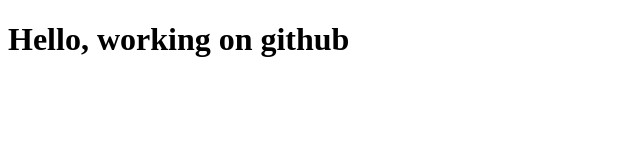
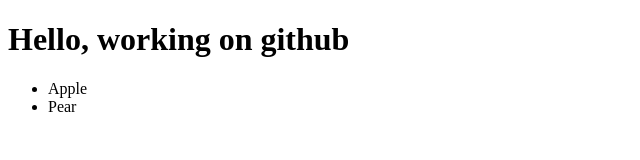
Before and after one commit to LiseNakache/github_day2, a plain HTML site: page index.html in a window 1280 px wide. Shown: the full height of the page, 0-640 px from the left. Drawn offline with Linux system fonts and the light colour scheme.

Commit message:
new feature finished

```diff
--- a/index.html
+++ b/index.html
@@ -2,8 +2,13 @@
 <html>
 <head>
 	<title></title>
+	<link rel="stylesheet" type="text/css" href="">
 </head>
 <body>
 	<h1>Hello, working on github</h1>
+	<ul>
+		<li>Apple</li>
+		<li>Pear</li>
+	</ul>
 </body>
 </html>
```
